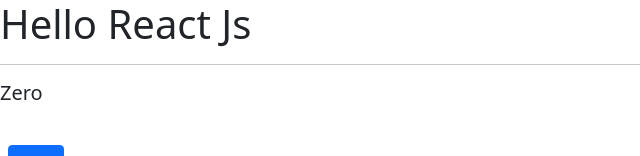
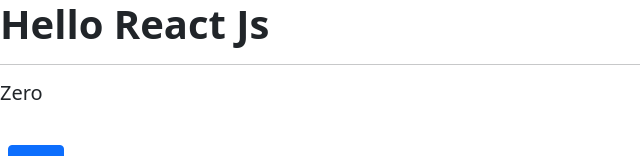
Before and after one commit to faithnjoki/Cart, a React (Create React App) app: page / in a window 1280 px wide. Shown: the top 156 px of the page, without its empty margins (0-640 px from the left). Built offline with nearby package versions, Linux system fonts and the light colour scheme.

Commit message:
add inline style

```diff
--- a/src/components/counter.jsx
+++ b/src/components/counter.jsx
@@ -10,7 +10,7 @@
         return (
             // use react fragment to avoid  too  many divs
         <React.Fragment>
-            <h1>Hello React Js</h1>
+            <h1 style= { {fontWeight: 'bold'} }>Hello React Js</h1>
             <hr />
 
             <span>{ this.countexpresion()}</span>
```
